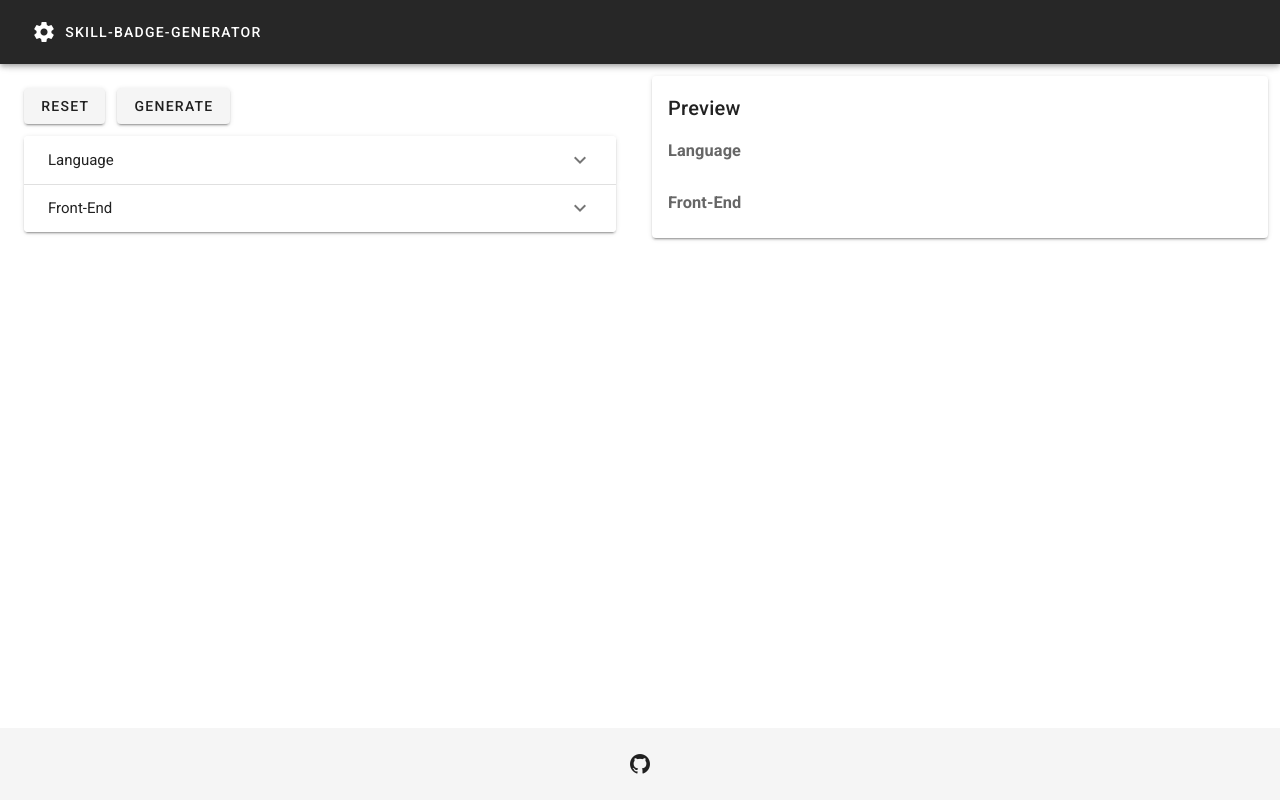
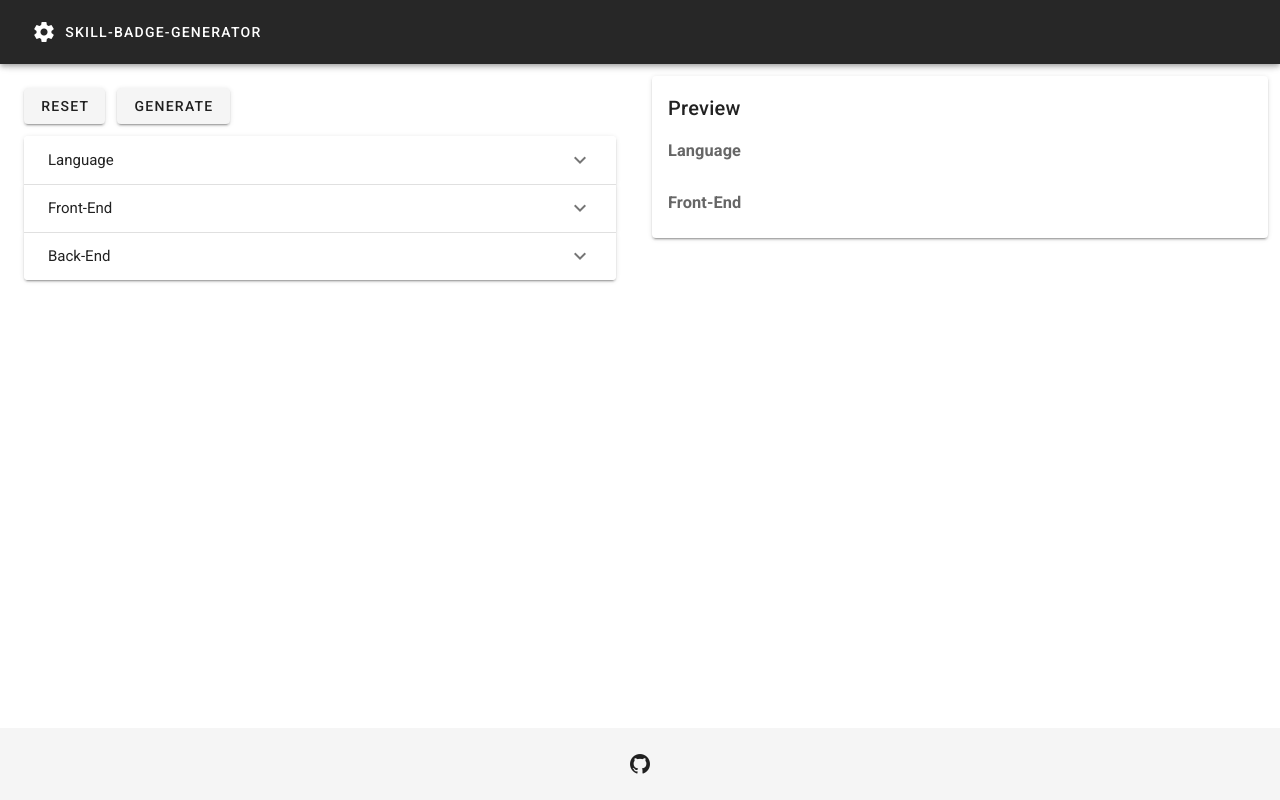
Before and after one commit to proceane/skill-badge-generator, a Vue app: page / in a window 1280 px wide. Built offline with nearby package versions, Linux system fonts and the light colour scheme.

Commit message:
add Back Skill List in SelectArea

```diff
--- a/src/components/SelectArea.vue
+++ b/src/components/SelectArea.vue
@@ -18,6 +18,14 @@
           </v-container>
         </v-expansion-panel-content>
       </v-expansion-panel>
+      <v-expansion-panel class="">
+        <v-expansion-panel-header>Back-End</v-expansion-panel-header>
+        <v-expansion-panel-content>
+          <v-container fluid>
+              <BackSkillCheckBox @selectBackSkillList="sendBackSkillList"/>
+          </v-container>
+        </v-expansion-panel-content>
+      </v-expansion-panel>
     </v-expansion-panels>
   </v-row>
 </template>
@@ -25,6 +33,7 @@
 <script>
 import FrontSkillCheckBox from './FrontSkillCheckBox';
 import LangSkillCheckBox from './LangSkillCheckBox';
+import BackSkillCheckBox from './BackSkillCheckBox';
 import listToHtml from '../function/convertListToHtml';
 import listToMarkdown from '../function/convertListToMarkdown';
 
@@ -32,6 +41,7 @@ export default {
   components: {
     FrontSkillCheckBox,
     LangSkillCheckBox,
+    BackSkillCheckBox,
   },
   methods: {
     sendFrontSkillList(skillList) {
@@ -41,6 +51,10 @@ export default {
     sendLangSkillList(skillList) {
       this.$emit('sendLangHtmlSkillList', listToHtml(skillList));
       this.$emit('sendLangMarkdownSkillList', listToMarkdown(skillList));
+    },
+    sendBackSkillList(skillList) {
+      this.$emit('sendBackHtmlSkillList', listToHtml(skillList));
+      this.$emit('sendBackMarkdownSkillList', listToMarkdown(skillList));
     }
   },
 }
```
